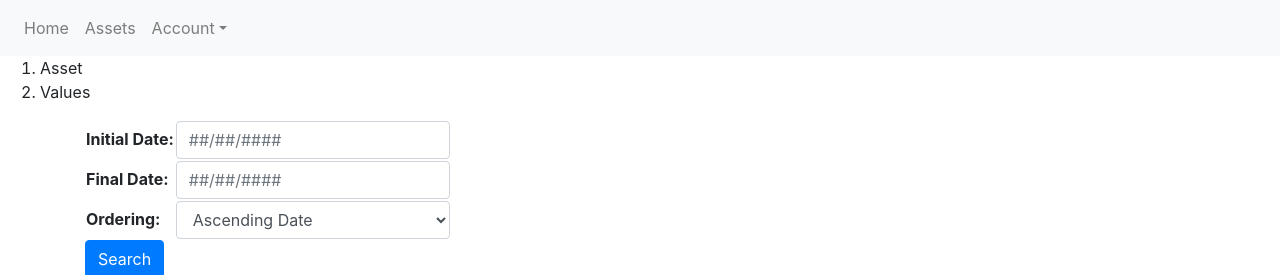
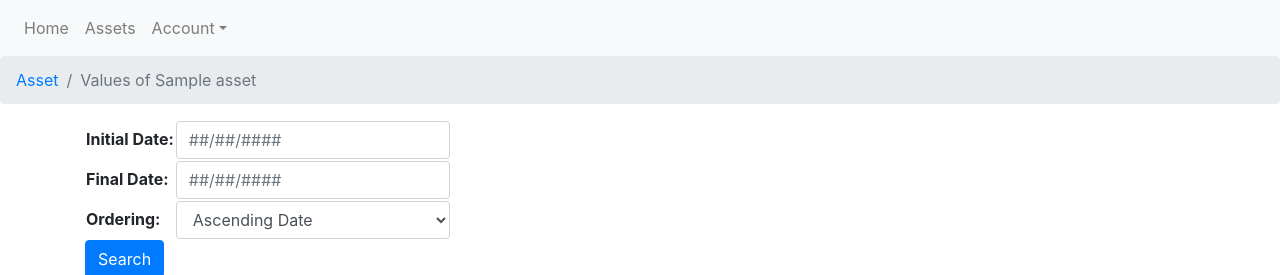
Before and after one commit to yoshiomori/Investment, a Django app: page /asset/1/value/ in a window 1280 px wide. Shown: the top 275 px of the page. Run offline with Django 3.2, Linux system fonts and the light colour scheme; a user stored in the database is signed in; data comes from the database, SQL or seed files in the repository; tables that the repository leaves empty hold one stand-in row (values such as "Sample post"); some libraries are stand-ins or nearby versions.

Commit message:
Breadcrumb of style

```diff
--- a/value/templates/value/value_list.html
+++ b/value/templates/value/value_list.html
@@ -5,11 +5,11 @@
 {% endblock %}
 
 {% block header %}
-{% if view.kwargs.asset_id %}
+{% if asset_name %}
 <nav>
-    <ol>
-        <li>Asset</li>
-        <li>Values</li>
+    <ol class="breadcrumb">
+        <li class="breadcrumb-item"><a href="{% url 'asset:list' %}">Asset</a></li>
+        <li class="breadcrumb-item active">Values of {{ asset_name }}</li>
     </ol>
 </nav>
 {% endif %}
@@ -69,7 +69,9 @@
         ]);
 
         var options = {
-            title: '{{ asset }}',
+            {% if asset_name %}
+            title: '{{ asset_name }}',
+            {% endif %}
             legend: 'none',
             hAxis: {
                 title: 'Date',
--- a/value/views.py
+++ b/value/views.py
@@ -2,6 +2,7 @@ from django.contrib.auth import mixins as auth_mixins
 from django.views import generic
 
 import mixins
+from asset.models import Asset
 from value import forms, models
 
 
@@ -32,6 +33,12 @@ class ValueListView(
         queryset = queryset.filter(**self.kwargs)
         return queryset
 
+    def get_context_data(self, *args, **kwargs):
+        if 'asset_id' in self.kwargs:
+            asset_name = Asset.objects.values_list('name', flat=True).get(pk=self.kwargs['asset_id'])
+            kwargs['asset_name'] = asset_name
+        return super().get_context_data(*args, **kwargs)
+
 
 class ValueUpdateView(auth_mixins.LoginRequiredMixin, mixins.SuccessUrlPreviousUrlMixin, generic.UpdateView):
     model = models.Value
```
